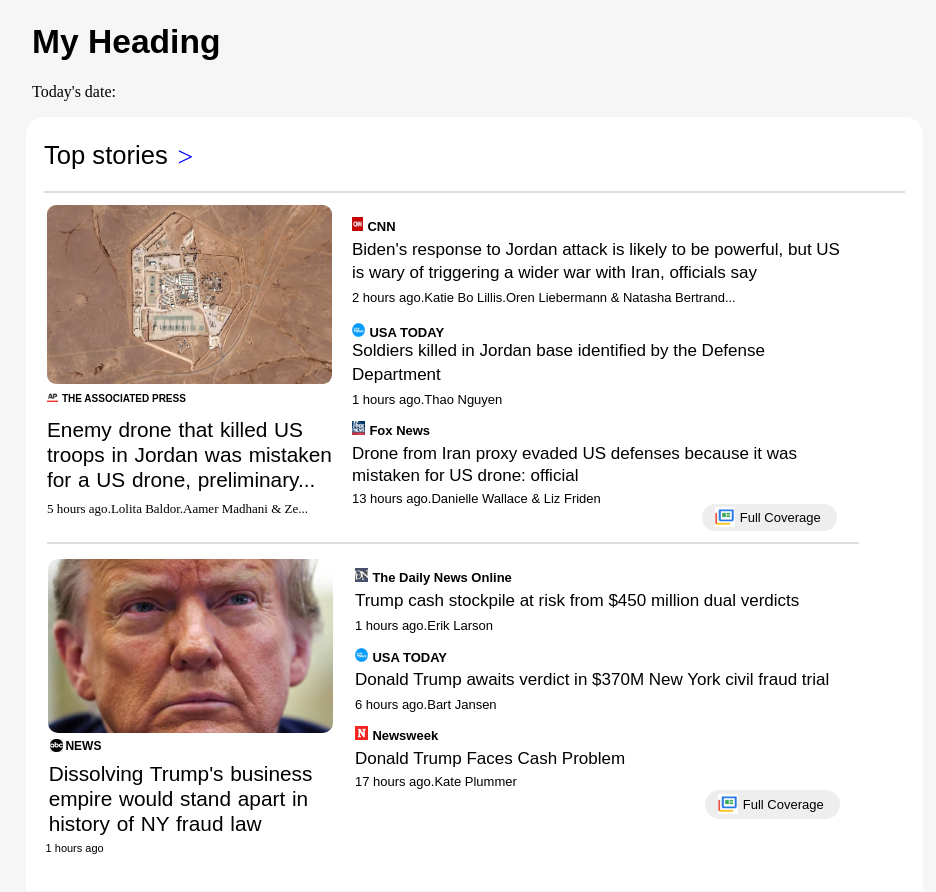
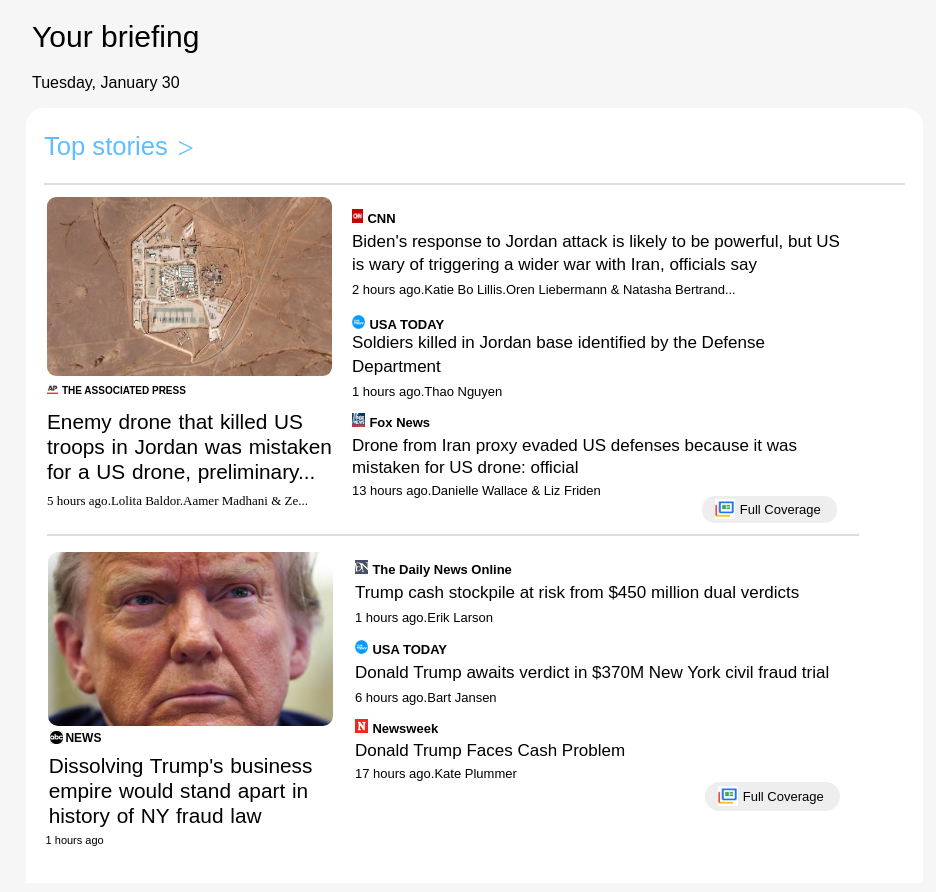
Before and after one commit to sultanarebaka/google-news, a plain HTML site: page index.html in a window 1280 px wide. Shown: the whole page, without its empty margins (159-1095 px from the left). Drawn offline with Linux system fonts and the light colour scheme.

Commit message:
Add files via upload

```diff
--- a/index.html
+++ b/index.html
@@ -7,15 +7,14 @@
 </head>
 <body>
   <div class="two">
-    <h1 style="display: block;">My Heading</h1>
+    <h1 style="display: block;">Your briefing</h1>
 
-    <p style="display: block;">Today's date:</p>
+    <p style="display: block;">Tuesday, January 30</p>
   </div>
-
 <div class="container">
   <div class="whiteboard">
     <div class="flex-container" style="border-bottom: 2.8px solid #DDDDDD; ">
-      <div class="h2">Top stories</div>
+      <div class="h2" style="color:#5FBDFF;">Top stories</div>
 
       <i class="blue-icon">></i>
       </div>
--- a/style.css
+++ b/style.css
@@ -7,6 +7,7 @@
 @media only screen and (max-width:1920px){
 .two {
   margin-left:183px;
+  font-family:sans-serif;
 }
 }
 
@@ -20,7 +21,8 @@
 @media only screen and (max-width:1920px){
 .two > h1{
   font-family: sans-serif;
-  font-size: 2.1rem;
+  font-size: 30px;
+  font-weight: 500;
 }
 }
 @media only screen and (max-width:1920px){
@@ -56,8 +58,8 @@
 }
 @media only screen and (max-width:1920px){
 .blue-icon {
-  color: blue;
-  font-size: 28px; /* Adjust icon size as needed */
+  color: #5FBDFF;
+  font-size: 29px; /* Adjust icon size as needed */
   padding-top: 6px;
 padding-bottom: 18px;
 }
@@ -186,7 +188,6 @@
   justify-content: flex-end;
   /* Align content to the right */
   align-items: center; /* Vertically align items if needed */
-
 }
 }
 @media only screen and (max-width:1920px){
```
